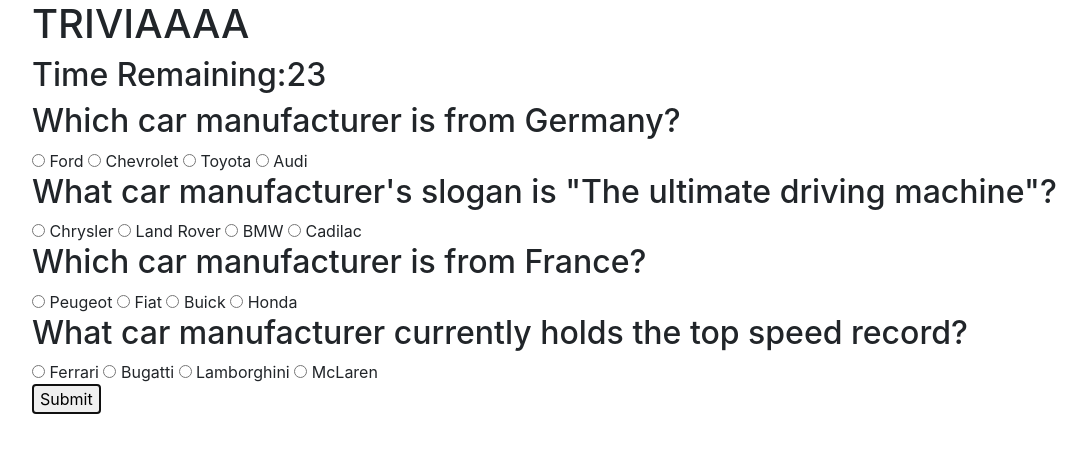
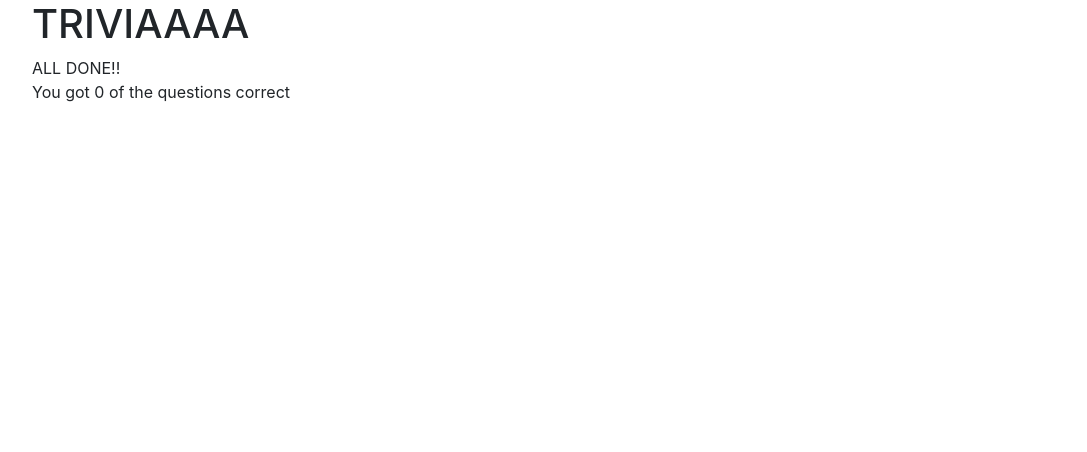
Before and after one commit to kevinperez1996/TriviaGame, a plain HTML site: page index2.html in a window 1280 px wide. Both pictures are taken after a click on the button "Submit". Shown: the whole page, without its empty margins (53-1140 px from the left). Drawn offline with nearby package versions, Linux system fonts and the light colour scheme.

Commit message:
added some GIF images to use in the game. Also added some conditions to end the game

```diff
--- a/assets/javascript/app.js
+++ b/assets/javascript/app.js
@@ -21,11 +21,12 @@
 $("#question4").text(questions[3]);
 
 
+var correct = 0;
 
-$("#submit").on("click", function(event){
-    var correct = 0;
-    var incorrect = 0;
-    var unanswered = 0;
+$("#submit").on("click", function (event) {
+
+    event.preventDefault();
+    clockStop();
 
     //Answer Key/Checker
 
@@ -33,8 +34,6 @@
     var a2 = document.trivia.q2.value
     var a3 = document.trivia.q3.value
     var a4 = document.trivia.q4.value
-
-    event.preventDefault();
     console.log(a1);
     console.log(a2);
     console.log(a3);
@@ -43,30 +42,30 @@
     if (a1 === "Audi") {
         correct++;
     }
+
     if (a2 === "BMW") {
         correct++;
     }
+
     if (a3 === "Peugeot") {
         correct++;
     }
+
     if (a4 === "Bugatti") {
         correct++;
     }
-    console.log(correct);
 
-
-
+    console.log("correct: " + correct);
+    gameOver();
 });
 
+//---------------GAMEOVER--------------------//
+function gameOver(){
 
+    $("#smallContainer").text("ALL DONE!!");
+    $("#finished").text("You got " + correct + " of the questions correct");
 
-
-
-
-
-
-
-
+}
 
 
 
@@ -98,7 +97,7 @@
 
     $("#clock").text(time);
 };
-function stop() {
+function clockStop() {
     clearInterval(timeKeep);
 };
 //clockStart();
--- a/index2.html
+++ b/index2.html
@@ -23,16 +23,14 @@
             <div class="col-sm">
                 <h1>TRIVIAAAA</h1>
             </div>
-
-        </div>
-        <div class="row">
-            <div class="col-sm">
-                <h2>Time Remaining:<span id="clock"></span></h2>
-            </div>
         </div>
 
+
+        <div id="smallContainer">
+
+            <h2>Time Remaining:<span id="clock"></span></h2>
+
             <!--QUESTIONS-->
-
             <form id="trivia" name="trivia">
 
                 <h2><span id="question1"></span></h2>
@@ -85,6 +83,12 @@
                 <button id="submit">Submit</button>
             </form>
         </div>
+
+        <div id="finished"></div>
+        <div id="doneImg"></div>
+
+
+    </div>
     <!--JS File Link-->
     <script type="text/javascript" src="assets/javascript/app.js"></script>
 </body>
```
Also changed, not shown: assets/images/amazingGif.gif (added), assets/images/doBetterGif.gif (added), assets/images/mehGif.gif (added), 1 other file. Lines whose indentation alone changed are shown as unchanged.
